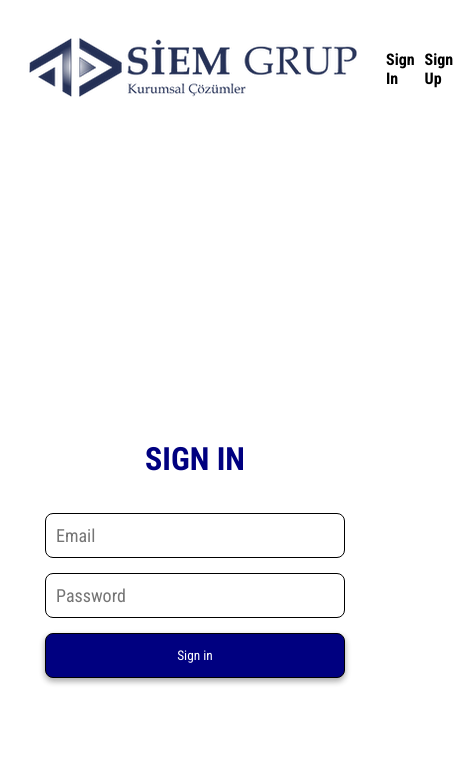
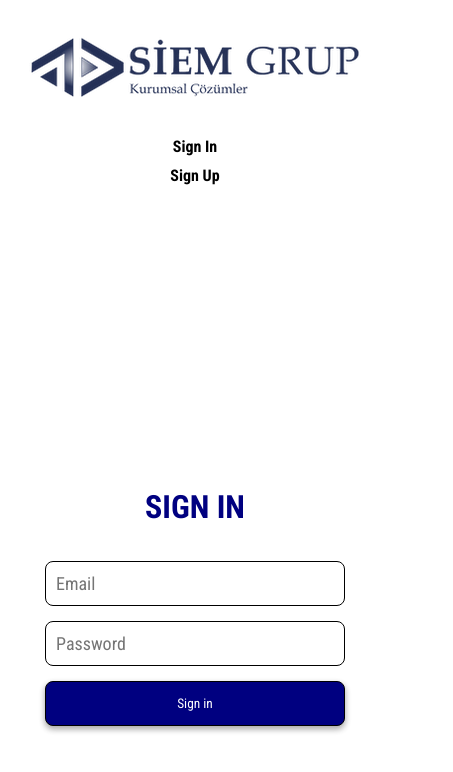
Before and after one commit to cihandundar/siem-grup-case, a React (Create React App) app: page /signin in a window 390 px wide. Shown: the top 772 px of the page, 453 px wide, since content can reach past the window. Built offline with nearby package versions, Linux system fonts and the light colour scheme.

Commit message:
responsive fix

```diff
--- a/src/index.css
+++ b/src/index.css
@@ -13,6 +13,45 @@ li {
 a {
   text-decoration: none;
   color: #000;
+}
+
+/* NAVBAR CSS */
+.nav-container {
+  display: flex;
+  align-items: center;
+  justify-content: space-between;
+  margin: 0 auto;
+  max-width: 1200px;
+}
+
+.nav-list {
+  display: flex;
+  align-items: center;
+  gap: 10px;
+}
+
+.nav-list-link {
+  font-weight: bold;
+}
+
+.logout {
+  background-color: red;
+  font-weight: bold;
+  border-radius: 8px;
+  color: #fff;
+  border: none;
+  padding: 10px 30px;
+  cursor: pointer;
+  box-shadow: rgba(0, 0, 0, 0.16) 0px 3px 6px, rgba(0, 0, 0, 0.23) 0px 3px 6px;
+}
+
+@media screen and (max-width: 666px) {
+  .nav-container {
+    flex-direction: column;
+  }
+  .nav-list {
+    flex-direction: column;
+  }
 }
 
 /* SIGN IN - SIGN UP CSS */
@@ -56,36 +95,6 @@ a {
   box-shadow: rgba(0, 0, 0, 0.16) 0px 3px 6px, rgba(0, 0, 0, 0.23) 0px 3px 6px;
 }
 
-/* NAVBAR CSS */
-.nav-container {
-  display: flex;
-  align-items: center;
-  justify-content: space-between;
-  margin: 0 auto;
-  max-width: 1200px;
-}
-
-.nav-list {
-  display: flex;
-  align-items: center;
-  gap: 10px;
-}
-
-.nav-list-link {
-  font-weight: bold;
-}
-
-.logout {
-  background-color: red;
-  font-weight: bold;
-  border-radius: 8px;
-  color: #fff;
-  border: none;
-  padding: 10px 30px;
-  cursor: pointer;
-  box-shadow: rgba(0, 0, 0, 0.16) 0px 3px 6px, rgba(0, 0, 0, 0.23) 0px 3px 6px;
-}
-
 /* BOOK PAGE CSS */
 .container {
   max-width: 1200px;
@@ -117,10 +126,6 @@ h1 {
   width: 25%;
   box-shadow: rgba(0, 0, 0, 0.16) 0px 10px 36px 0px,
     rgba(0, 0, 0, 0.06) 0px 0px 0px 1px;
-}
-
-.cart-image {
-  width: 200px;
 }
 
 .cart-image > img {
@@ -155,6 +160,22 @@ h1 {
   border: none;
   color: #fff;
   box-shadow: rgba(0, 0, 0, 0.16) 0px 3px 6px, rgba(0, 0, 0, 0.23) 0px 3px 6px;
+}
+
+@media screen and (max-width: 666px) {
+  .cart {
+    width: 50%;
+  }
+}
+
+@media screen and (max-width: 425px) {
+  .wrapper {
+    padding: 30px;
+  }
+  .cart {
+    width: 100%;
+    margin: 10px 0;
+  }
 }
 
 /* BOOK DETAILS PAGE */
```
